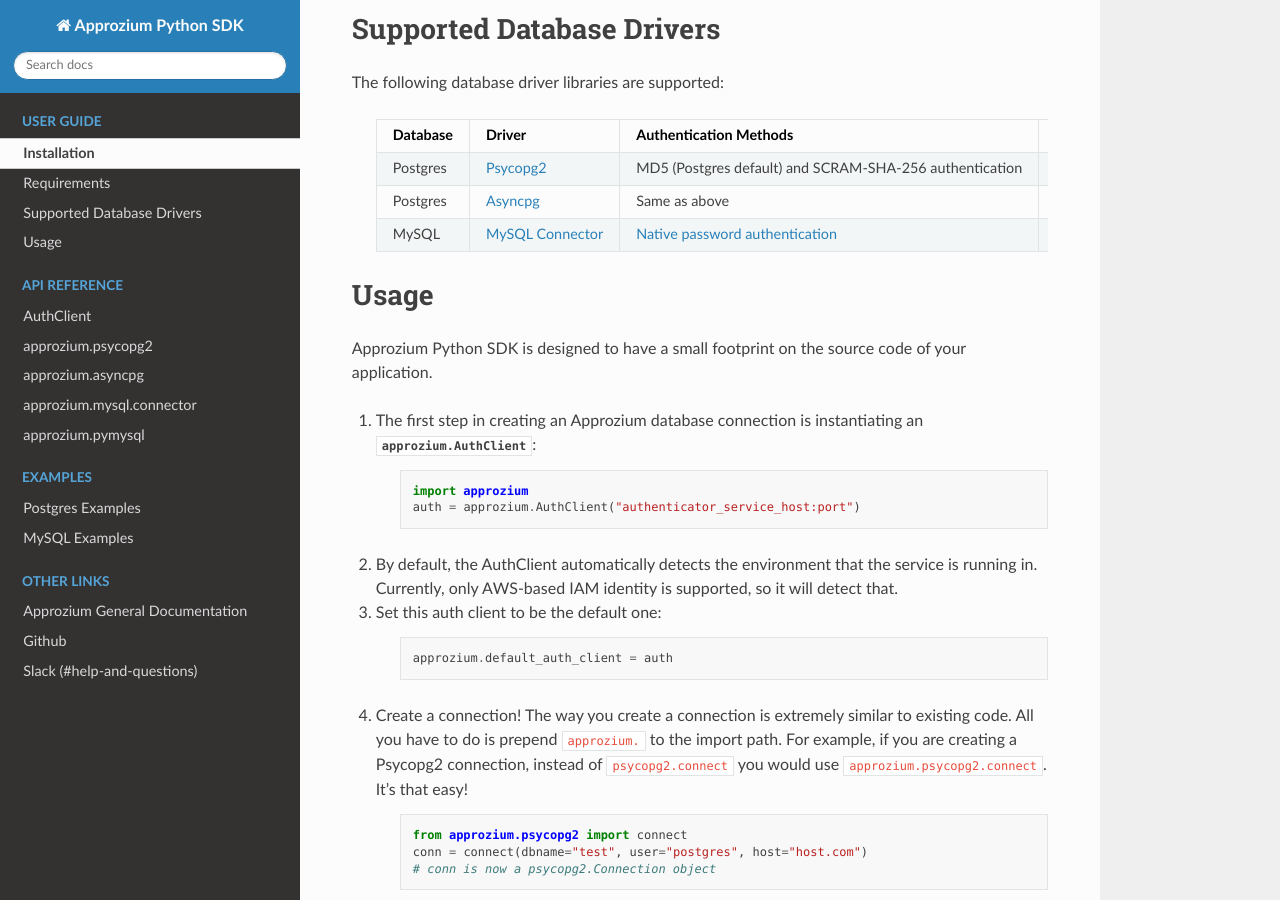
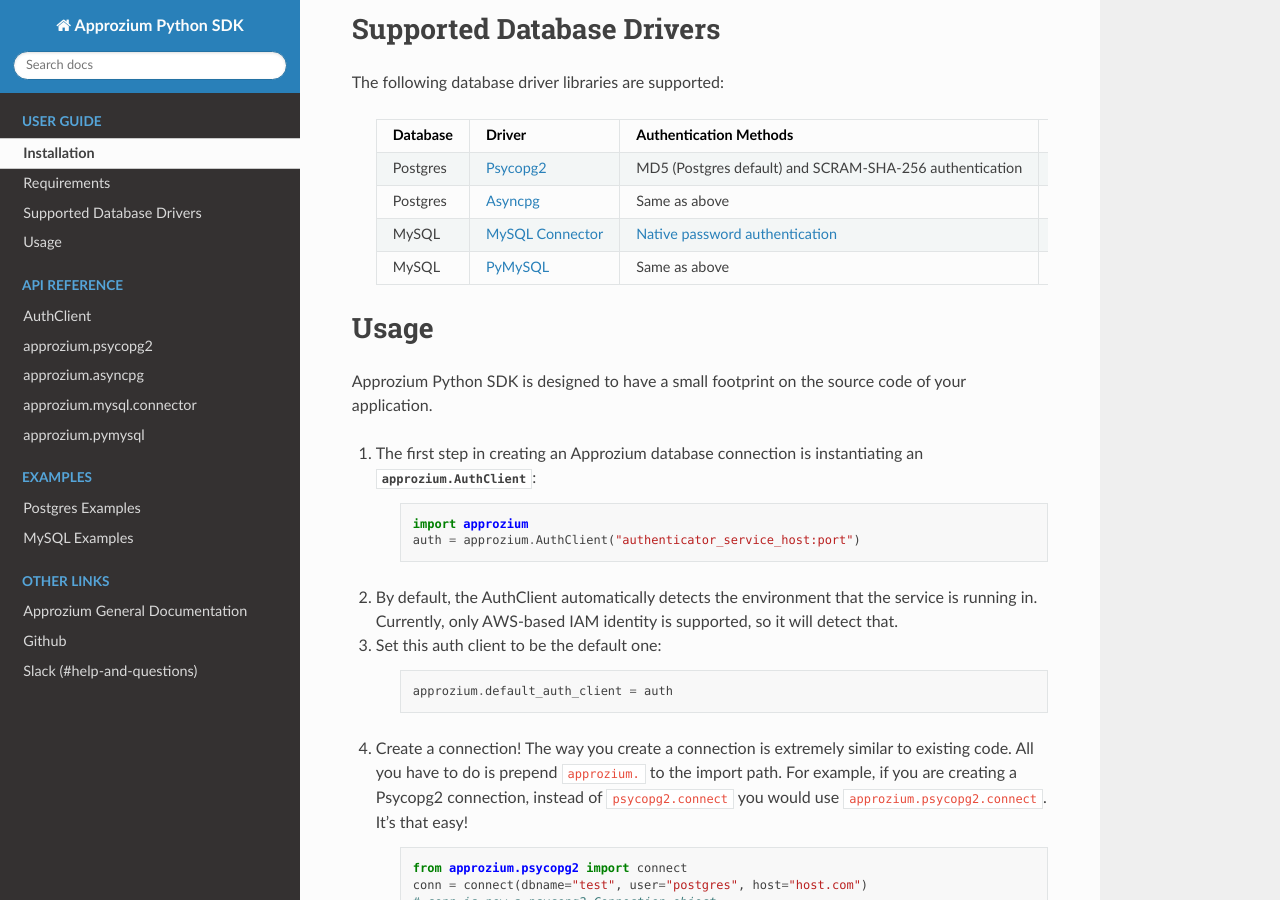
Before and after one commit to cyralinc/approzium, a Sphinx documentation site: the page built from sdk/python/docs/source/userguide.rst, in a window 1280 px wide and 900 px high, scrolled down 375 px. Built offline with Sphinx 7.4.7 and the Read the Docs theme 2.0.0, drawn with Linux system fonts in a browser that asks for light colours.

Commit message:
Update compatibility pages

```diff
--- a/docs/docs/compatibility.mdx
+++ b/docs/docs/compatibility.mdx
@@ -7,6 +7,7 @@
 | Python       | Postgres     | psycopg2               | AWS IAM                    | _psycopg2-binary_ is not supported. Use the more recommended _psycopg2_ | ✅                | MD5, SCRAM-SHA256                      |
 | Python       | Postgres     | asyncpg                | AWS IAM                    |                                                                         | ✅                | MD5, SCRAM-SHA256                      |
 | Python       | MySQL        | mysql-connector-python | AWS IAM                    | C-extension based usage is not currently supported.                     | ✅                | SHA-1 (Native password authentication) |
+| Python       | MySQL        | PyMySQL                | AWS IAM                    |                                                                         | N/A               | SHA-1 (Native password authentication) |
 
 ## Secrets Managers
 - Vault
--- a/sdk/python/docs/source/userguide.rst
+++ b/sdk/python/docs/source/userguide.rst
@@ -28,10 +28,13 @@
       +------------+--------------------+----------------------------------------------------------+-------------------------------------------------------------+
       | MySQL      | `MySQL Connector`_ | `Native password authentication`_                        | Currently, only the pure Python implementation is supported |
       +------------+--------------------+----------------------------------------------------------+-------------------------------------------------------------+
+      | MySQL      | PyMySQL_           | Same as above                                            |                                                             |
+      +------------+--------------------+----------------------------------------------------------+-------------------------------------------------------------+
 
 .. _Psycopg2: https://github.com/psycopg/psycopg2
 .. _Asyncpg: https://github.com/MagicStack/asyncpg
 .. _MySQL Connector: https://dev.mysql.com/doc/connector-python/en/
+.. _PyMySQL: https://github.com/PyMySQL/PyMySQL
 .. _Native password authentication: https://dev.mysql.com/doc/refman/8.0/en/native-pluggable-authentication.html
 
 
```
